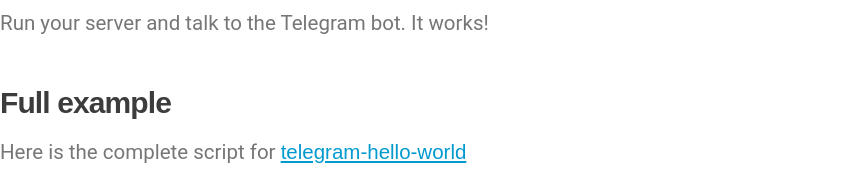
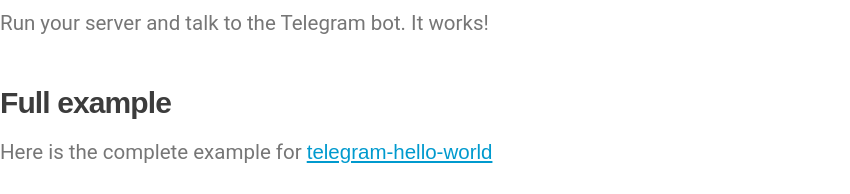
Before and after one commit to bottenderjs/bottenderjs.github.io, a Gatsby site: page /docs/Guides-Telegram/ in a window 1280 px wide. Shown: the part 1260-1454 px from the top of the page, without its empty margins (0-850 px from the left). Built offline with nearby package versions, Linux system fonts and the light colour scheme; Gatsby itself is replaced by a stand-in of ours; some packages are replaced by stand-ins of ours; code samples lack their colours; what typography-theme-kirkham would draw is missing.

Commit message:
wording
change "scripts" into "example"

````diff
--- a/content/docs/Guides-Telegram.md
+++ b/content/docs/Guides-Telegram.md
@@ -39,7 +39,7 @@ Run your server and talk to the Telegram bot. It works!
 
 ### Full example
 
-Here is the complete script for [telegram-hello-world](https://github.com/Yoctol/bottender/tree/master/examples/telegram-hello-world/index.js)
+Here is the complete example for [telegram-hello-world](https://github.com/Yoctol/bottender/tree/master/examples/telegram-hello-world/index.js)
 
 ```js
 const { TelegramBot } = require('bottender');
````
